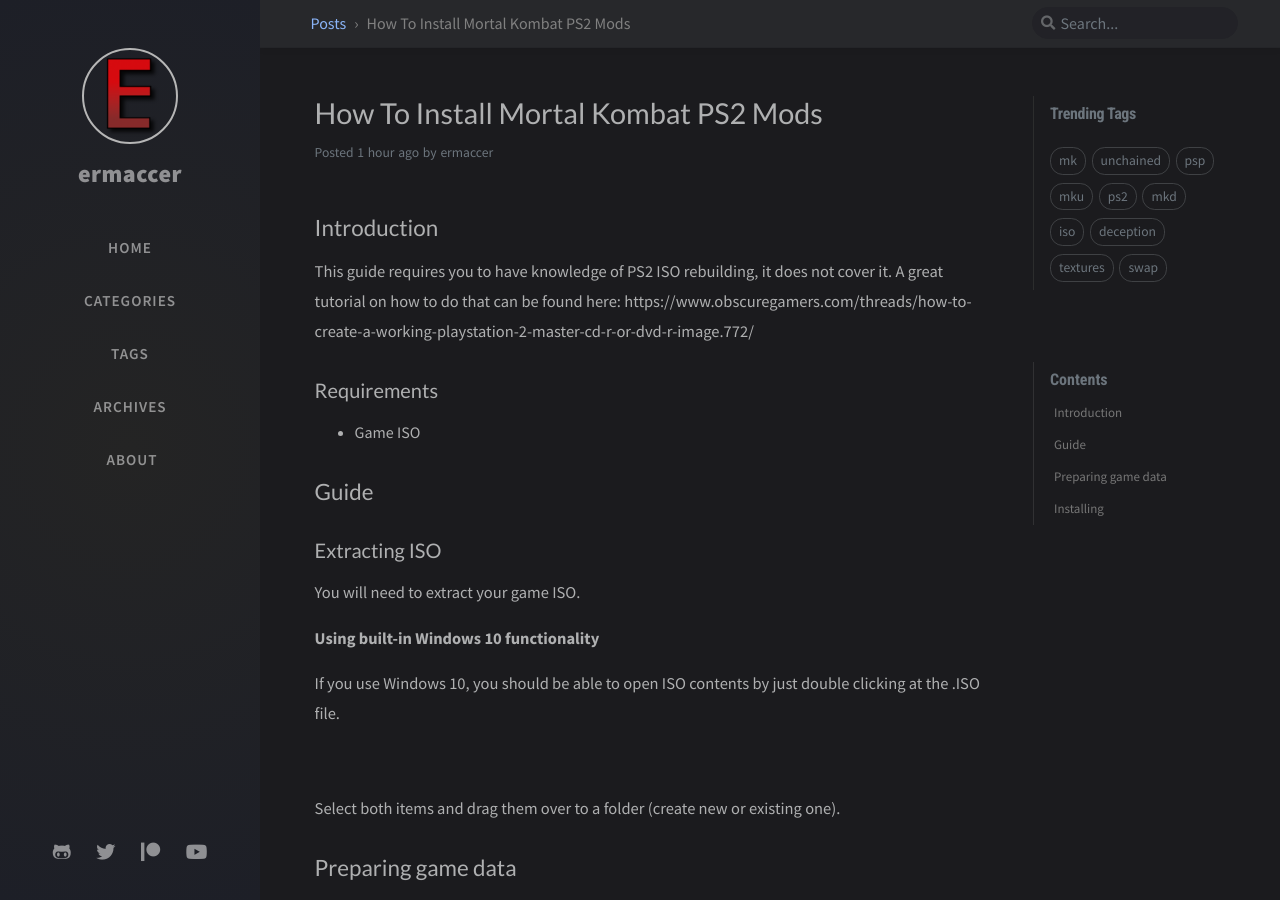
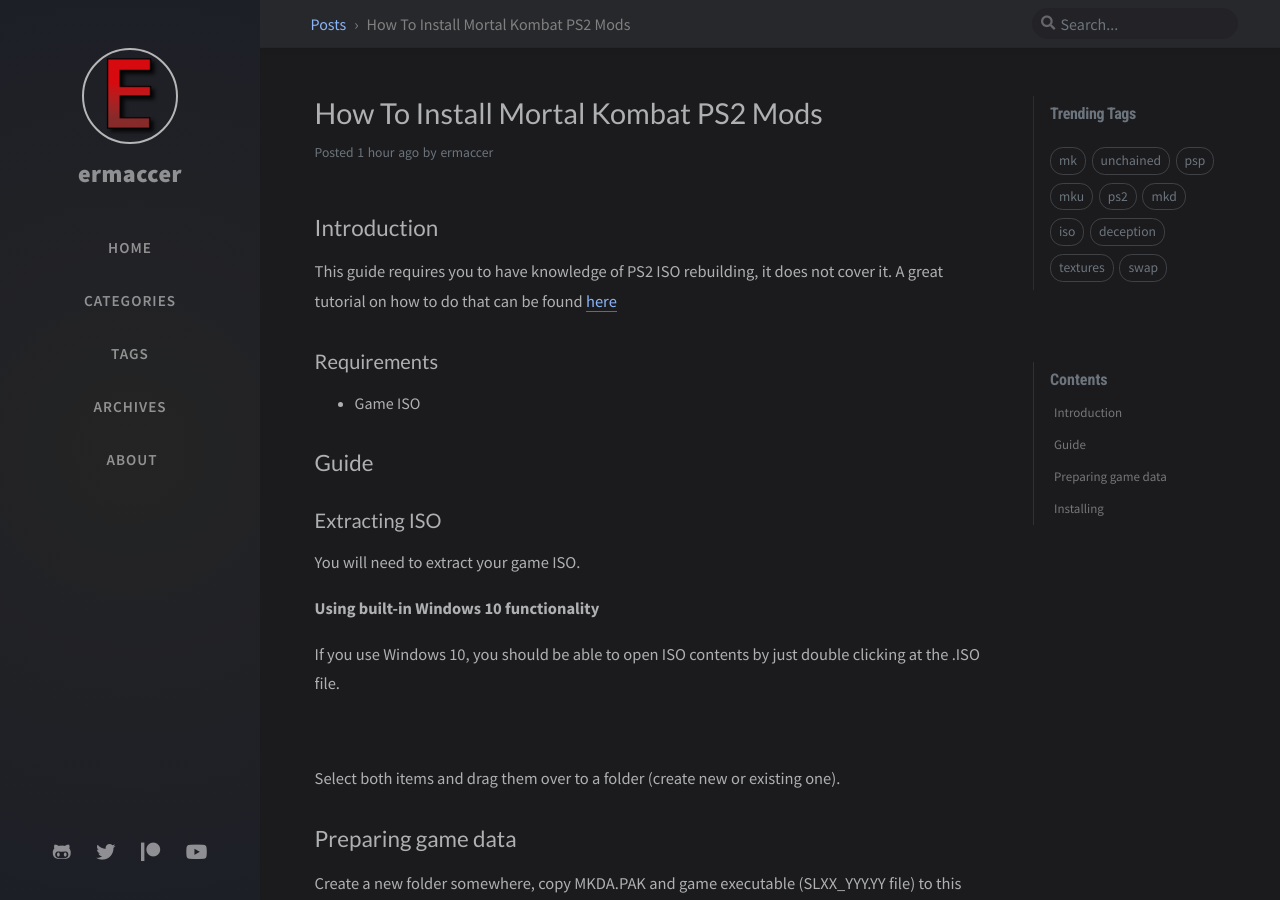
Before and after one commit to ermaccer/ermaccer.github.io, a Jekyll site: the page built from _posts/tutorials/2020-12-28-how-to-install-mk-ps2-mods.md, in a window 1280 px wide and 900 px high. Built offline with Jekyll 4.4.1, drawn with Linux system fonts in a browser that asks for light colours; nearby versions of some CDN libraries; comment, search, counter and statistics services are not loaded.

Commit message:
Update 2020-12-28-how-to-install-mk-ps2-mods.md

```diff
--- a/_posts/tutorials/2020-12-28-how-to-install-mk-ps2-mods.md
+++ b/_posts/tutorials/2020-12-28-how-to-install-mk-ps2-mods.md
@@ -9,8 +9,8 @@ pin: true
 ## Introduction
 This guide requires you to have knowledge of PS2 ISO rebuilding,
 it does not cover it.
-A great tutorial on how to do that can be found here:
-https://www.obscuregamers.com/threads/how-to-create-a-working-playstation-2-master-cd-r-or-dvd-r-image.772/
+A great tutorial on how to do that can be found [here](https://www.obscuregamers.com/threads/how-to-create-a-working-playstation-2-master-cd-r-or-dvd-r-image.772/)
+
 
 
 ### Requirements
```
